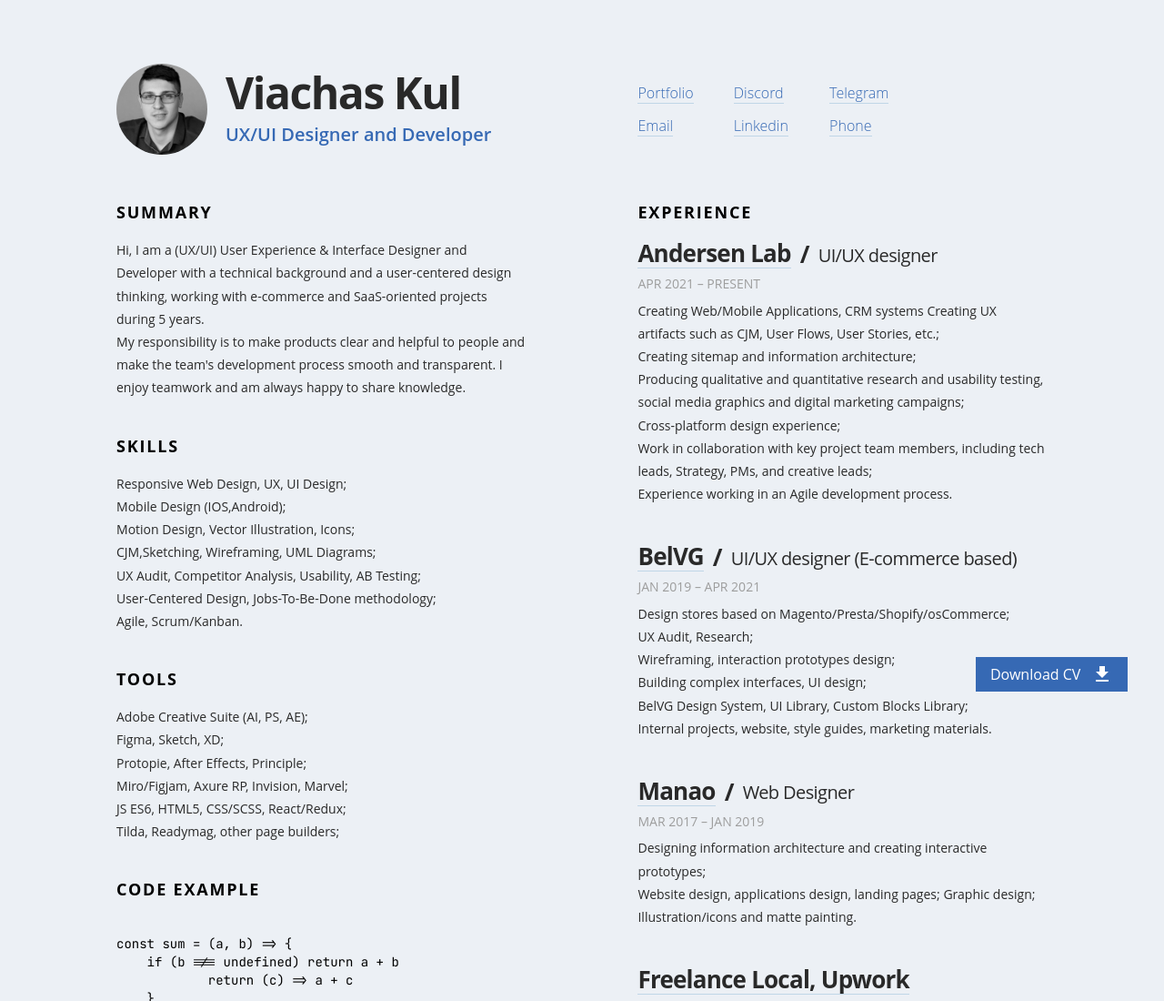
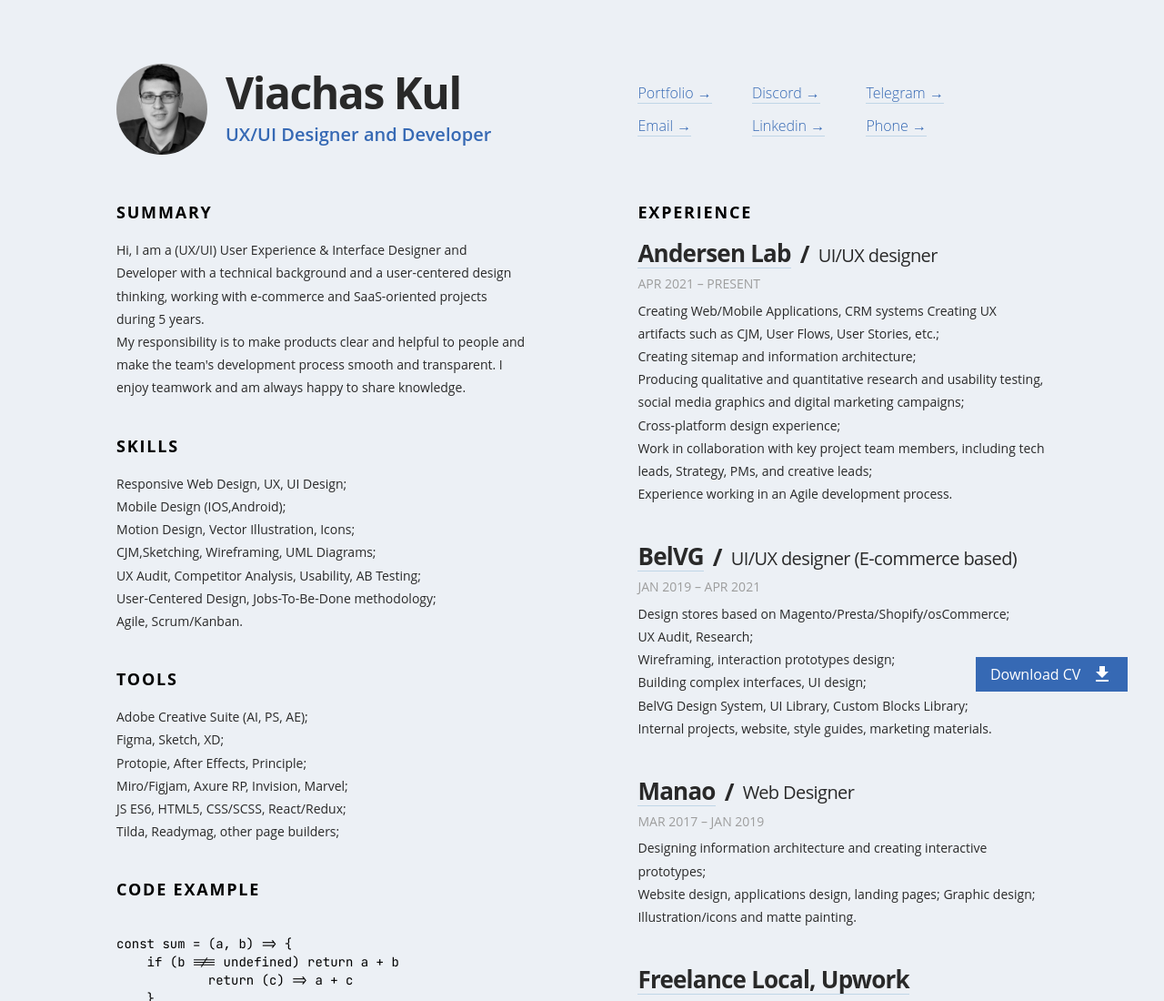
Before and after one commit to Mrdoker1/rsschool-cv, a plain HTML site: page index.html in a window 1280 px wide. Shown: the top 1100 px of the page at 91% size. Drawn offline with Linux system fonts and the light colour scheme.

Commit message:
fix: update links

```diff
--- a/index.html
+++ b/index.html
@@ -60,27 +60,27 @@
                         <ul id="contact-list">
                             <li>
                                 <!-- <b>Portfolio:</b> -->
-                                <a href="https://mrdoker1.github.io/portfolio">Portfolio</a>
+                                <a href="https://mrdoker1.github.io/portfolio">Portfolio →</a>
                             </li>
                             <li>
                                 <!-- <b>Email:</b> -->
-                                <a href="mailto:fixrapdok@gmail.com">Email</a>
+                                <a href="mailto:fixrapdok@gmail.com">Email →</a>
                             </li>
                             <li>
                                 <!-- <b>Discord:</b> -->
-                                <a href="https://discordapp.com/users/208206113861140481">Discord</a>
+                                <a href="https://discordapp.com/users/208206113861140481">Discord →</a>
                             </li>
                             <li>
                                 <!-- <b>Linkedin:</b> -->
-                                <a href="https://www.linkedin.com/in/kubic/">Linkedin</a>
+                                <a href="https://www.linkedin.com/in/kubic/">Linkedin →</a>
                             </li>
                             <li>
                                 <!-- <b>Whatsapp, Telegram:</b> -->
-                                <a href="https://t.me/mdreg_by">Telegram</a>
+                                <a href="https://t.me/mdreg_by">Telegram →</a>
                             </li>
                             <li>
                                 <!-- <b>Whatsapp, Telegram:</b> -->
-                                <a href="tel:+375292169179">Phone</a>
+                                <a href="tel:+375292169179">Phone →</a>
                             </li>
                         </ul>
                     </div>
```
